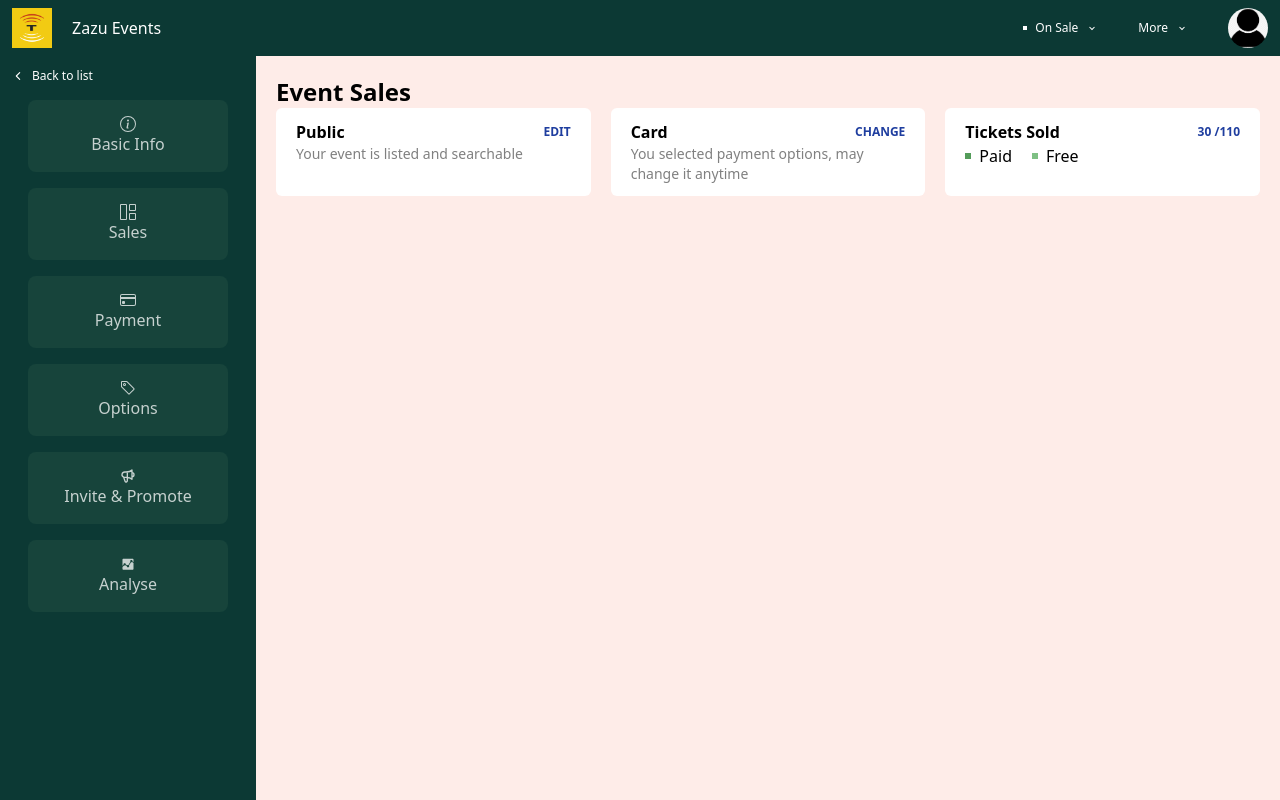
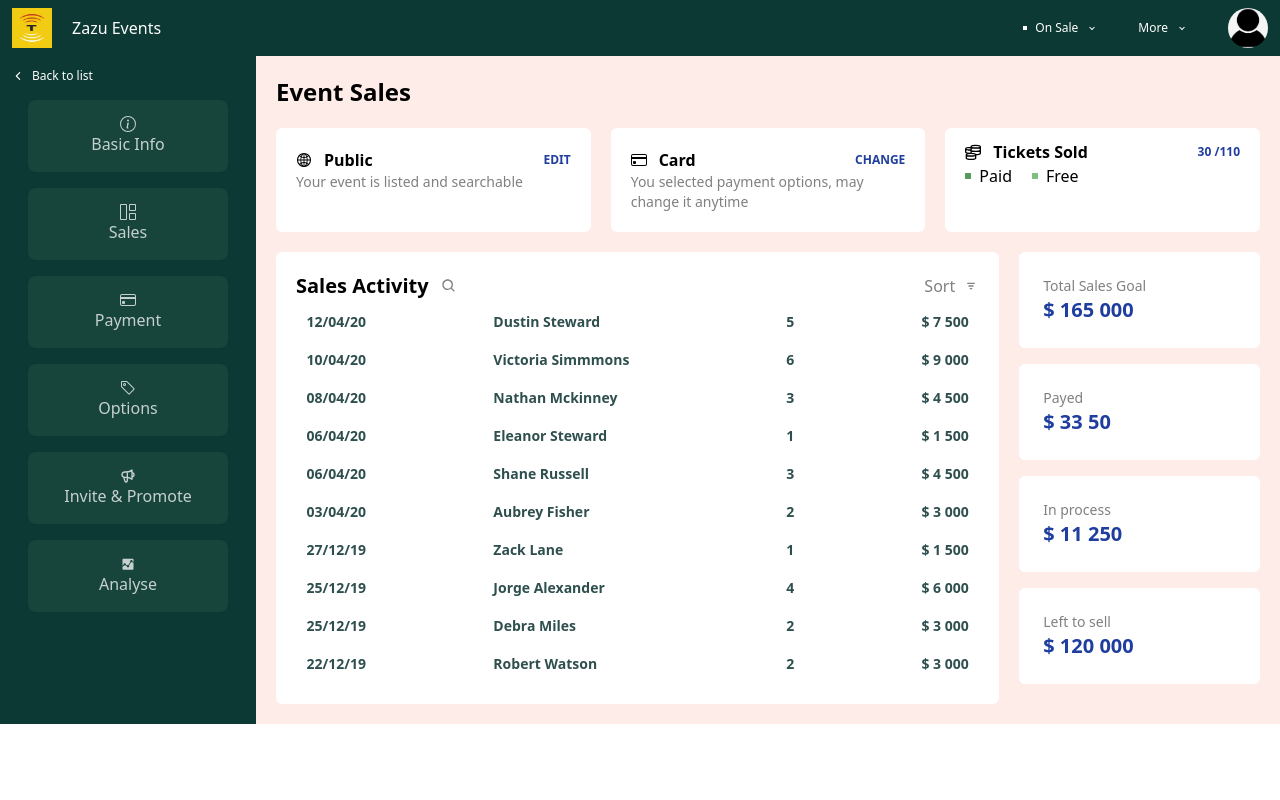
Before and after one commit to ChidebeLawrence/eventTracker, a React (Vite) app: page /sales in a window 1280 px wide. Built offline with nearby package versions, Linux system fonts and the light colour scheme.

Commit message:
left nav and section ui updated

```diff
--- a/src/App.tsx
+++ b/src/App.tsx
@@ -4,9 +4,9 @@ import Section from './Components/Section'
 
 function App() {
   return (
-    <div className="text-white">
+    <div className="text-white  w-full">
       <Header />
-      <div className="flex items-center fixed w-full">
+      <div className="flex h-full w-full">
         <LeftSideNav />
         <Section />
       </div>
--- a/src/Components/Header.tsx
+++ b/src/Components/Header.tsx
@@ -1,22 +1,33 @@
-import React from 'react'
+import React, { useState } from 'react'
 import logo from '@/assets/images/logo.png'
 import profile_img from '@/assets/images/profile_img.png'
-import { BiChevronDown } from 'react-icons/bi'
+import { BiChevronDown, BiChevronUp } from 'react-icons/bi'
 
-const Header = () => {
+const Header: React.FC = () => {
+  const [sale, setSale] = useState(false)
+  const [more, setMore] = useState(false)
+
+  const toggleSale = () => {
+    setSale(!sale)
+  }
+
+  const toggleMore = () => {
+    setMore(!more)
+  }
+
   return (
-    <div className="bg-seagreen px-3 py-2 border-none flex justify-between">
+    <div className="bg-seagreen px-3 py-2 border-none flex justify-between sticky top-0 z-10">
       <div className="flex justify-between items-center gap-5">
         <img src={logo} alt="logo" className="h-10 w-10 object-cover" />
         <h1>Zazu Events</h1>
       </div>
       <div className="flex justify-between items-center gap-10">
-        <div className="flex items-center gap-2 text-xs cursor-pointer hover:underline">
+        <div className="flex items-center gap-2 text-xs cursor-pointer hover:underline" onClick={toggleSale}>
           <div className="w-1 h-1 border-2"></div>
-          On Sale <BiChevronDown />
+          On Sale {sale ? <BiChevronUp /> : <BiChevronDown />}
         </div>
-        <div className="flex items-center gap-2 text-xs cursor-pointer hover:underline">
-          More <BiChevronDown />
+        <div className="flex items-center gap-2 text-xs cursor-pointer hover:underline" onClick={toggleMore}>
+          More {more ? <BiChevronUp /> : <BiChevronDown />}
         </div>
         <img src={profile_img} alt="profile_img" className="h-10 w-10 rounded-full object-cover cursor-pointer" />
       </div>
--- a/src/Components/LeftSideNav.tsx
+++ b/src/Components/LeftSideNav.tsx
@@ -5,9 +5,9 @@ import { DiGoogleAnalytics } from 'react-icons/di'
 import LeftNavTab from './LeftNavTab'
 import { NavLink } from 'react-router-dom'
 
-const LeftSideNav = () => {
+const LeftSideNav: React.FC = () => {
   return (
-    <nav className="bg-seagreen w-1/5 h-screen p-3">
+    <nav className="bg-seagreen w-1/5 sticky p-3">
       <div className="flex items-center gap-2 text-xs cursor-pointer hover:underline">
         <IoChevronBackOutline />
         Back to list
--- a/src/Components/Section.tsx
+++ b/src/Components/Section.tsx
@@ -6,9 +6,9 @@ import Options from './options/Options'
 import Payment from './payment/Payment'
 import Sales from './sales/Sales'
 
-const Section = () => {
+const Section: React.FC = () => {
   return (
-    <section className="bg-feece8 h-screen w-4/5 p-5 text-black">
+    <section className="bg-feece8 h-fit p-5 w-4/5 overflow-hidden text-black">
       <Routes>
         <Route path="/basic_info" element={<BasicInfo />} />
         <Route path="/sales" element={<Sales />} />
--- a/src/Components/sales/Sales.tsx
+++ b/src/Components/sales/Sales.tsx
@@ -1,20 +1,32 @@
 import React from 'react'
+import { AiOutlineGlobal } from 'react-icons/ai'
+import { BsCreditCard } from 'react-icons/bs'
+import SalesActivity from './SalesActivity'
+import { GrMoney } from 'react-icons/gr'
 import SalesTab from './SalesTab'
 
-const Sales = () => {
+const Sales: React.FC = () => {
   return (
     <div>
       <div className="text-2xl font-semibold">Event Sales</div>
-      <div className="flex flex-row gap-5">
-        <SalesTab head="Public" edit="EDIT" note="Your event is listed and searchable" />
-        <SalesTab head="Card" edit="CHANGE" note="You selected payment options, may change it anytime" />
+      <div className="flex flex-row gap-5 py-5">
+        <SalesTab icon={<AiOutlineGlobal />} head="Public" edit="EDIT" note="Your event is listed and searchable" />
+        <SalesTab
+          icon={<BsCreditCard />}
+          head="Card"
+          edit="CHANGE"
+          note="You selected payment options, may change it anytime"
+        />
         {/* <SalesTab head='Tickets Sold' edit='30 /110' note=''/> */}
 
         {/* editing the Tickes Sold due to it has a different style from others  */}
         <div className="w-1/3 bg-white py-3 px-5 rounded-md">
           <div className="flex justify-between items-center text-xs font-semibold">
             <div className="text-base">
-              <div>Tickets Sold</div>
+              <div className="flex items-center gap-3">
+                <GrMoney />
+                Tickets Sold
+              </div>
             </div>
             <div className="">
               <div className="text-blue">30 /110</div>
@@ -32,6 +44,9 @@ const Sales = () => {
           </div>
         </div>
       </div>
+      <div className="flex w-full gap-5">
+        <SalesActivity />
+      </div>
     </div>
   )
 }
--- /dev/null
+++ b/src/Components/sales/SalesActivity.tsx
@@ -0,0 +1,44 @@
+import React from 'react'
+import { BiSearch } from 'react-icons/bi'
+import { CgSortAz } from 'react-icons/cg'
+import SalesActivityTab from './SalesActivityTab'
+import SalesBudget from './SalesBudget'
+
+const SalesActivity: React.FC = () => {
+  return (
+    <div className="w-full flex gap-5">
+      <div className="bg-white w-3/4 h-fit rounded-md p-5">
+        <div className="flex justify-between items-center w-full">
+          <div className="flex justify-between items-center gap-3 cussor-pointer">
+            <div className="font-semibold text-xl">Sales Activity</div> <BiSearch className="text-gray text-base" />
+          </div>
+          <div className="flex justify-between items-center gap-2 text-gray cussor-pointer">
+            Sort
+            <CgSortAz />
+          </div>
+        </div>
+
+        <div>
+          <SalesActivityTab date="12/04/20" name="Dustin Steward" quantity={5} amount="$ 7 500" />
+          <SalesActivityTab date="10/04/20" name="Victoria Simmmons" quantity={6} amount="$ 9 000" />
+          <SalesActivityTab date="08/04/20" name="Nathan Mckinney" quantity={3} amount="$ 4 500" />
+          <SalesActivityTab date="06/04/20" name="Eleanor Steward" quantity={1} amount="$ 1 500" />
+          <SalesActivityTab date="06/04/20" name="Shane Russell" quantity={3} amount="$ 4 500" />
+          <SalesActivityTab date="03/04/20" name="Aubrey Fisher" quantity={2} amount="$ 3 000" />
+          <SalesActivityTab date="27/12/19" name="Zack Lane" quantity={1} amount="$ 1 500" />
+          <SalesActivityTab date="25/12/19" name="Jorge Alexander" quantity={4} amount="$ 6 000" />
+          <SalesActivityTab date="25/12/19" name="Debra Miles" quantity={2} amount="$ 3 000" />
+          <SalesActivityTab date="22/12/19" name="Robert Watson" quantity={2} amount="$ 3 000" />
+        </div>
+      </div>
+      <div className="w-1/4">
+        <SalesBudget name="Total Sales Goal" amount="$ 165 000" />
+        <SalesBudget name="Payed" amount="$ 33 50" />
+        <SalesBudget name="In process" amount="$ 11 250" />
+        <SalesBudget name="Left to sell" amount="$ 120 000" />
+      </div>
+    </div>
+  )
+}
+
+export default SalesActivity
--- /dev/null
+++ b/src/Components/sales/SalesActivityTab.tsx
@@ -0,0 +1,21 @@
+import React from 'react'
+
+interface SalesActivityTab {
+  date: string | number
+  name: string
+  quantity: number
+  amount: number | string
+}
+
+const SalesActivityTab: React.FC<SalesActivityTab> = ({ date, name, quantity, amount }) => {
+  return (
+    <div className="flex items-center justify-between p-6.5 m-1 text-14 font-semibold text-darkslategray cursor-pointer hover:translate-y-1 hover:scale-105 transition ease-in-out delay-100 ">
+      <div>{date}</div>
+      <div className="w-1/4">{name}</div>
+      <div>{quantity}</div>
+      <div>{amount}</div>
+    </div>
+  )
+}
+
+export default SalesActivityTab
--- /dev/null
+++ b/src/Components/sales/SalesBudget.tsx
@@ -0,0 +1,17 @@
+import React from 'react'
+
+interface SalesBudget {
+  name: string
+  amount: number | string
+}
+
+const SalesBudget: React.FC<SalesBudget> = ({ name, amount }) => {
+  return (
+    <div className="bg-white p-6 rounded-md mb-4 last:mb-0">
+      <div className="text-gray text-sm">{name}</div>
+      <div className="text-blue font-semibold text-xl">{amount}</div>
+    </div>
+  )
+}
+
+export default SalesBudget
--- a/src/Components/sales/SalesTab.tsx
+++ b/src/Components/sales/SalesTab.tsx
@@ -1,17 +1,21 @@
 import React from 'react'
 
-interface SalesTabProps {
+interface SalesTab {
   head: string
   edit: string
   note: string
+  icon: React.ReactElement
 }
 
-const SalesTab: React.FC<SalesTabProps> = ({ head, edit, note }) => {
+const SalesTab: React.FC<SalesTab> = ({ head, edit, note, icon }) => {
   return (
-    <div className="w-1/3 bg-white py-3 px-5 rounded-md">
+    <div className="w-1/3 bg-white p-5 rounded-md">
       <div className="flex justify-between items-center text-xs font-semibold">
         <div className="text-base">
-          <div>{head}</div>
+          <div className="flex items-center gap-3">
+            {icon}
+            {head}
+          </div>
         </div>
         <div className="">
           <div className="text-blue hover:underline cursor-pointer">{edit}</div>
--- a/tailwind.config.cjs
+++ b/tailwind.config.cjs
@@ -3,7 +3,21 @@ module.exports = {
   content: ['./src/**/*.{ts,tsx}'],
   important: '#root',
   theme: {
-    extend: {},
+    extend: {
+      height: {
+        92: '92vh',
+        62: '62vh',
+      },
+      fontSize: {
+        14: '14px',
+      },
+      padding: {
+        6.5: '6.5px',
+      },
+      top: {
+        56: '48px',
+      },
+    },
     colors: {
       seagreen: '#0c3934',
       white: 'white',
@@ -15,6 +29,7 @@ module.exports = {
       blue: '#1f3e9f',
       gray: 'gray',
       lighterGreen: '#7ec084',
+      darkslategray: 'darkslategray',
     },
   },
   plugins: [],
```
